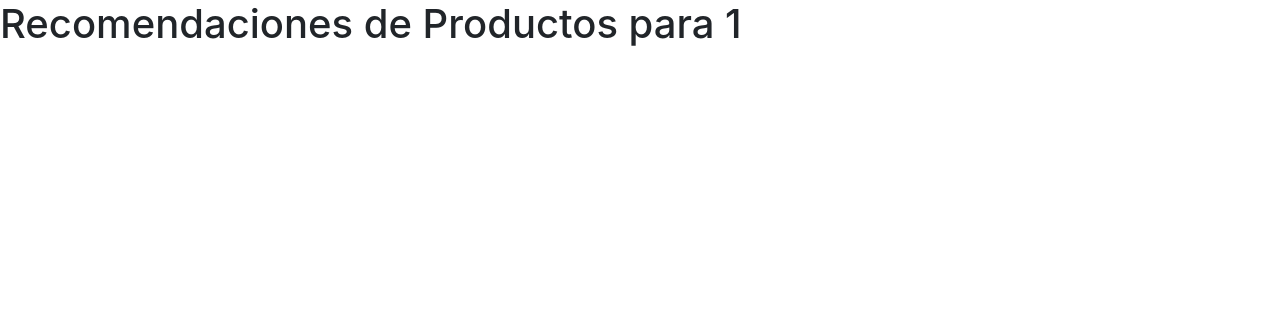
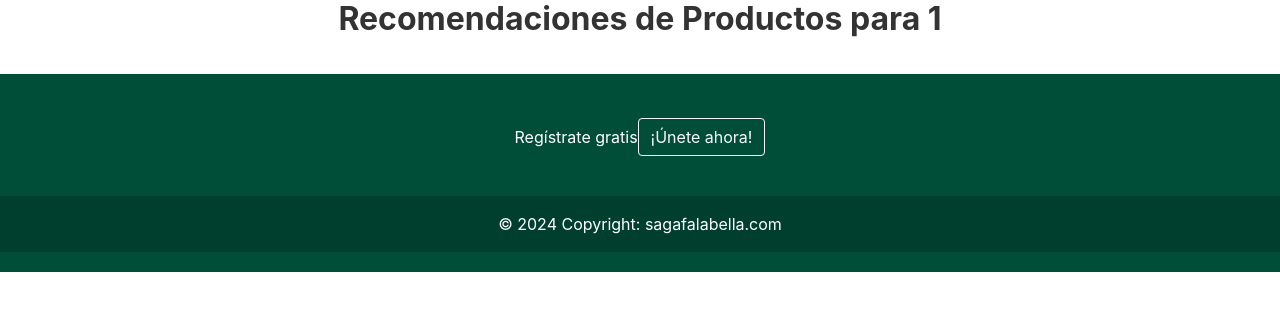
Before and after one commit to yudmerleonel/entregable-1, a Flask app: page /recomendaciones in a window 1280 px wide. Shown: the part 56-367 px from the top of the page. Run offline with Flask 3, Linux system fonts and the light colour scheme; the visitor is signed in with stand-in values (Sample User, id 1).

Commit message:
nuevos cambios

```diff
--- /dev/null
+++ b/static/style.css
@@ -0,0 +1,59 @@
+/* Estilos para el título */
+.titulo-recomendaciones {
+    font-size: 2em;
+    font-weight: bold;
+    color: #333;
+    text-align: center;
+    margin-bottom: 20px;
+}
+
+/* Estilos para la lista */
+.lista-productos {
+    list-style: none;
+    padding: 0;
+    display: flex;
+    flex-wrap: wrap;
+    gap: 20px;
+    justify-content: center;
+}
+
+/* Estilos para cada item del producto */
+.item-producto {
+    background-color: #f9f9f9;
+    border: 1px solid #ddd;
+    border-radius: 10px;
+    box-shadow: 0 4px 6px rgba(0, 0, 0, 0.1);
+    transition: transform 0.3s ease-in-out;
+    padding: 15px;
+    width: 200px;
+    text-align: center;
+    cursor: pointer;
+    overflow: hidden;
+}
+
+/* Animación al pasar el mouse */
+.item-producto:hover {
+    transform: translateX(10px); /* Mueve hacia la derecha */
+}
+
+/* Estilos para la imagen del producto */
+.imagen-producto {
+    width: 100px;
+    height: 100px;
+    border-radius: 8px;
+    margin-bottom: 10px;
+}
+
+/* Estilos para los detalles del producto */
+.detalles-producto {
+    text-align: left;
+}
+
+/* Estilos para los textos */
+.producto-id,
+.producto-descripcion,
+.producto-precio {
+    margin: 5px 0;
+    font-size: 0.9em;
+    color: #555;
+}
--- a/templates/recomendaciones.html
+++ b/templates/recomendaciones.html
@@ -3,9 +3,7 @@
 <head>
     <meta charset="UTF-8">
     <title>Recomendaciones para {{ sexo }}</title>
-    <link rel="stylesheet" href="https://cdn.jsdelivr.net/npm/bootstrap@4.4.1/dist/css/bootstrap.min.css" integrity="sha384-Vkoo8x4CGsO3+Hhxv8T/Q5PaXtkKtu6ug5TOeNV6gBiFeWPGFN9MuhOf23Q9Ifjh" crossorigin="anonymous">
-    <link rel="stylesheet" type="text/css" href="{{ url_for('static', filename='style.css') }}">
-
+    <link rel="stylesheet" href="https://cdn.jsdelivr.net/npm/bootstrap@4.4.1/dist/css/bootstrap.min.css" integrity="sha384-Vkoo8x4CGsO3+Hhxv8T/Q5PaXtkKtu6ug5TOeNV6gBiFeWPGFN9MuhOf23Q9Ifjh" crossorigin="anonymous">    <link rel="stylesheet" type="text/css" href="{{ url_for('static', filename='style.css') }}">
 </head>
 <body>
     <nav class="navbar navbar-expand-lg navbar-light bg-light">
@@ -27,17 +25,45 @@
           </ul>
         </div>
       </nav>
-    <h1>Recomendaciones de Productos para {{ sexo }}</h1>
+      <h1 class="titulo-recomendaciones">Recomendaciones de Productos para {{ sexo }}</h1>
+      <ul class="lista-productos">
+          {% for producto in productos %}
+              <li class="item-producto">
+                  <img src="{{ producto.imagen }}" alt="Imagen del producto" class="imagen-producto">
+                  <div class="detalles-producto">
+                      <p class="producto-id">ID del producto: {{ producto.producto_id }}</p>
+                      <p class="producto-descripcion">Descripción: {{ producto.descripcion }}</p>
+                      <p class="producto-precio">Precio: {{ producto.precio }}</p>
+                  </div>
+              </li>
+          {% endfor %}
+      </ul>
+      <section>
+        <!-- Footer -->
+        <footer class="text-center text-white" style="background-color: #004d38; width: 100%; padding: 20px 0;">
+          <!-- Grid container -->
+          <div class="p-4 pb-0">
+            <!-- Section: CTA -->
+            <section>
+              <p class="d-flex justify-content-center align-items-center">
+                <span class="me-3">Regístrate gratis</span>
+                <button type="button" class="btn btn-outline-light btn-rounded">
+                  ¡Únete ahora!
+                </button>
+              </p>
+            </section>
+            <!-- Section: CTA -->
+          </div>
+          <!-- Grid container -->
 
-    <ul>
-      {% for producto in productos %}
-          <li>
-              <img src="{{ producto.imagen }}" alt="Imagen del producto" style="width:100px;height:100px;">
-              <p>ID del producto: {{ producto.producto_id }}</p>
-              <p>Descripción: {{ producto.descripcion }}</p>
-              <p>Precio: {{ producto.precio }}</p>
-          </li>
-      {% endfor %}
-  </ul>
+          <!-- Copyright -->
+          <div class="text-center p-3" style="background-color: rgba(0, 0, 0, 0.2); width: 100%;">
+            © 2024 Copyright:
+            <a class="text-white" href="https://sagafalabella.com/">sagafalabella.com</a>
+          </div>
+          <!-- Copyright -->
+        </footer>
+        <!-- Footer -->
+      </section>
 </body>
 </html>
```
Also changed, not shown: templates/index.html (+27 -0 lines), templates/login.html (+27 -0 lines), templates/registro.html (+27 -0 lines), static/recomendaciones.css (added).
